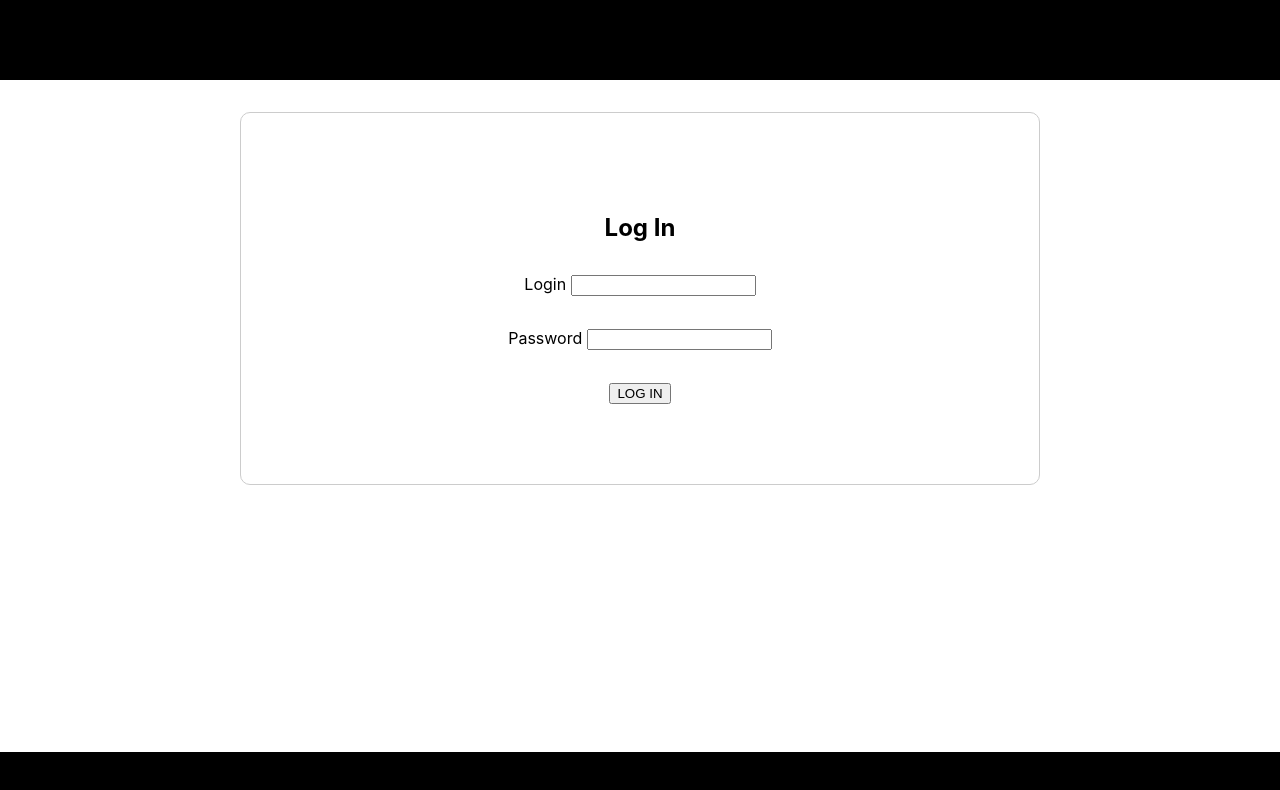
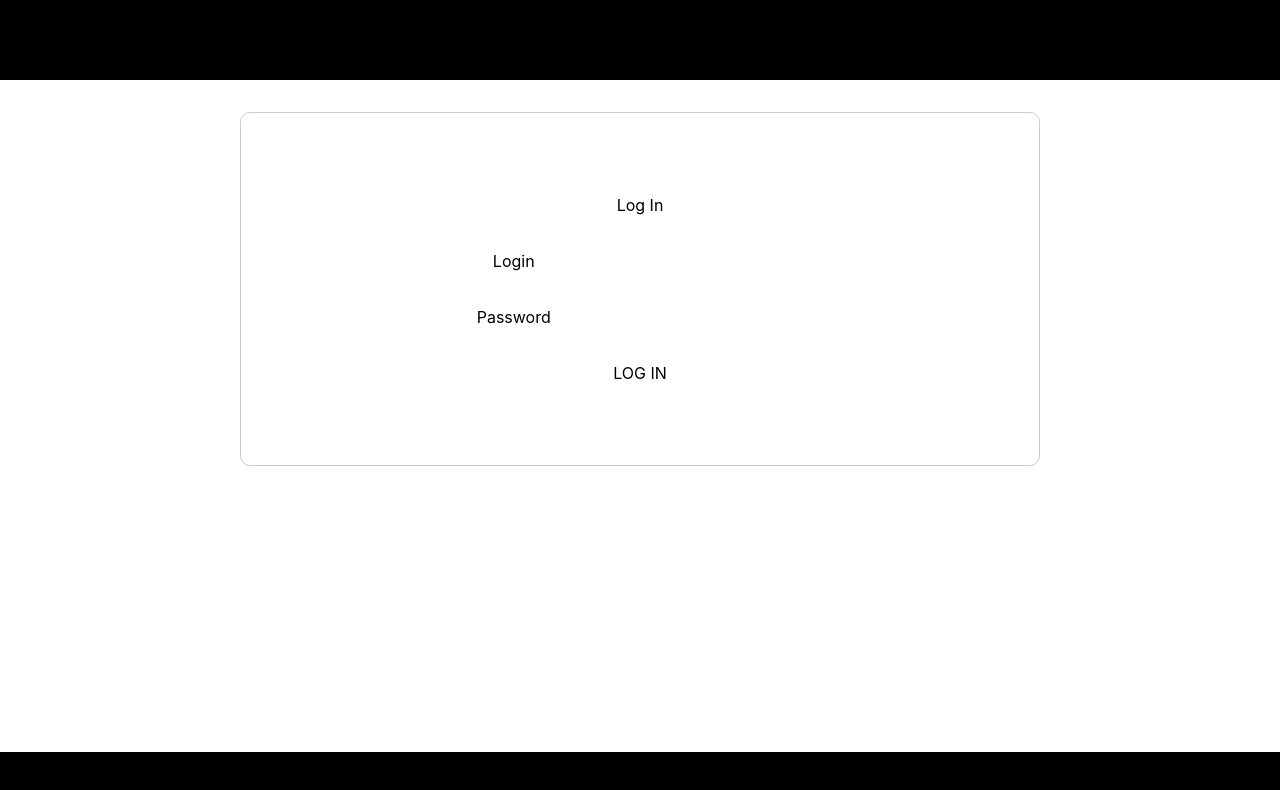
Before and after one commit to pauloismelo/admin_system_JS, a React (Create React App) app in the folder frontend/: page /login in a window 1280 px wide. Shown: the top 790 px of the page. Built offline with nearby package versions, Linux system fonts and the light colour scheme.

Commit message:
install tailwind

```diff
--- a/frontend/package.json
+++ b/frontend/package.json
@@ -38,5 +38,8 @@
       "last 1 firefox version",
       "last 1 safari version"
     ]
+  },
+  "devDependencies": {
+    "tailwindcss": "^3.4.16"
   }
 }
--- a/frontend/src/index.css
+++ b/frontend/src/index.css
@@ -11,3 +11,6 @@ code {
   font-family: source-code-pro, Menlo, Monaco, Consolas, 'Courier New',
     monospace;
 }
+@tailwind base;
+@tailwind components;
+@tailwind utilities;
--- /dev/null
+++ b/frontend/tailwind.config.js
@@ -0,0 +1,10 @@
+/** @type {import('tailwindcss').Config} */
+module.exports = {
+  content: [
+    ".src/**/*.{js,jsx,ts,tsx}",
+  ],
+  theme: {
+    extend: {},
+  },
+  plugins: [],
+}
```
Also changed, not shown: frontend/._tailwind.config.js (added), frontend/src/._index.css (added), 1 other file (tests, documents, lock files or other folders).
